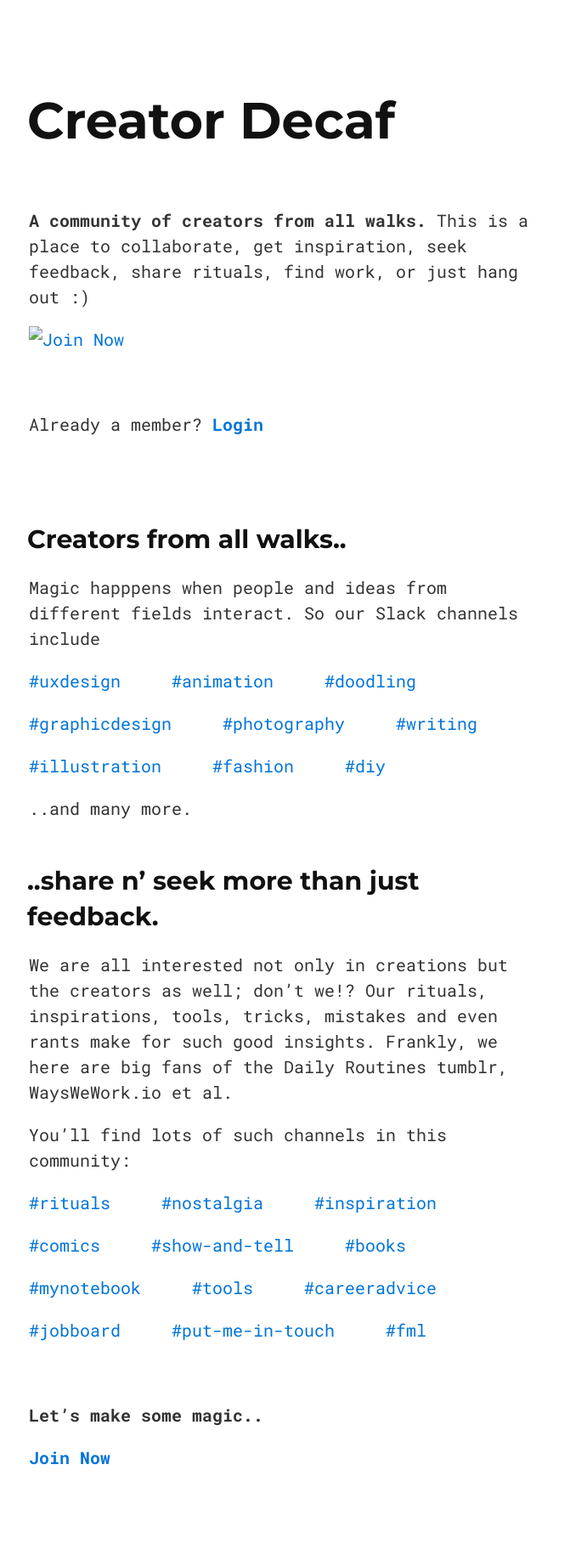
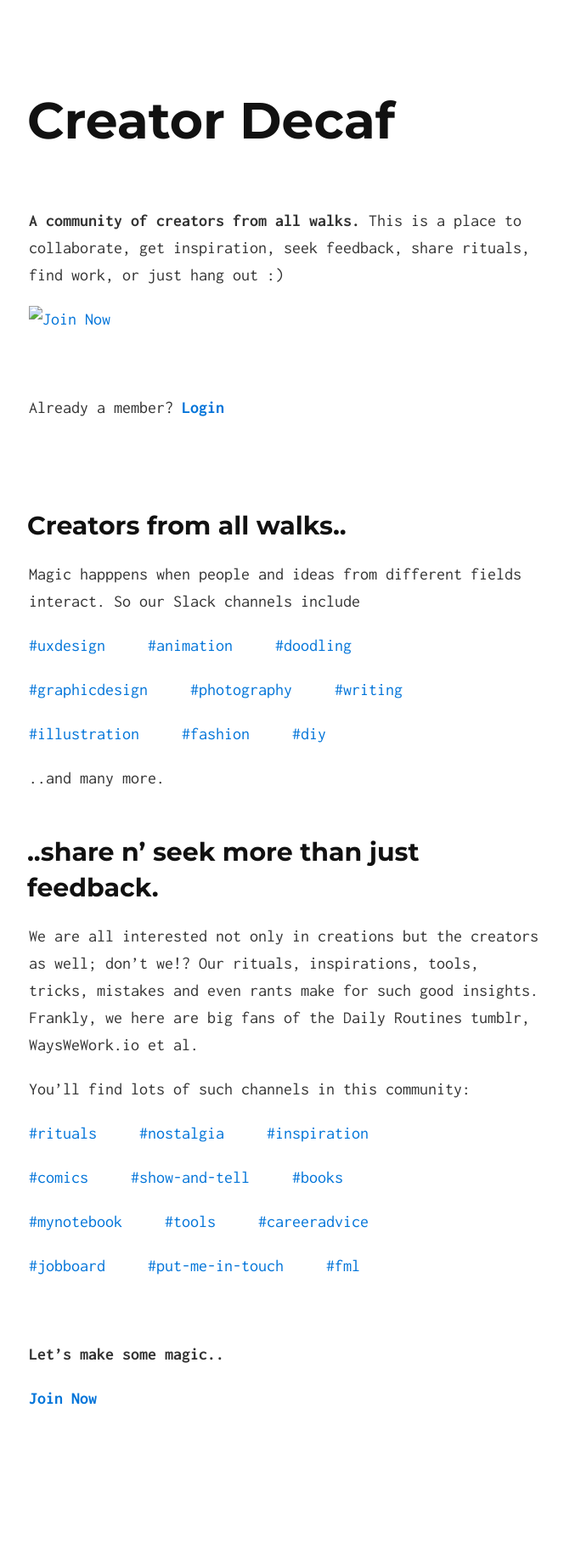
Before and after one commit to pzync/betterIndia, a Jekyll site: the page built from index.md, in a window 1280 px wide. Shown: the whole page at 85% size, without its empty margins (306-970 px from the left). Built offline with Jekyll 4.4.1, drawn with Linux system fonts in a browser that asks for light colours; after the commit the page ends 1762 px from its top, so only the background shows below that.

Commit message:
Update _solo.scss

```diff
--- a/_sass/_solo.scss
+++ b/_sass/_solo.scss
@@ -1,7 +1,7 @@
-@import url(//fonts.googleapis.com/css?family=Roboto+Mono:400,700|Montserrat:700);
+@import url(//fonts.googleapis.com/css?family=Inconsolata:400,700|Montserrat:700);
 
 html {
-  font: 16px/1.5 'Roboto Mono', sans-serif;
+  font: 16px/1.6 Inconsolata, sans-serif;
 }
 
 @media (min-width: 30rem) {
```
